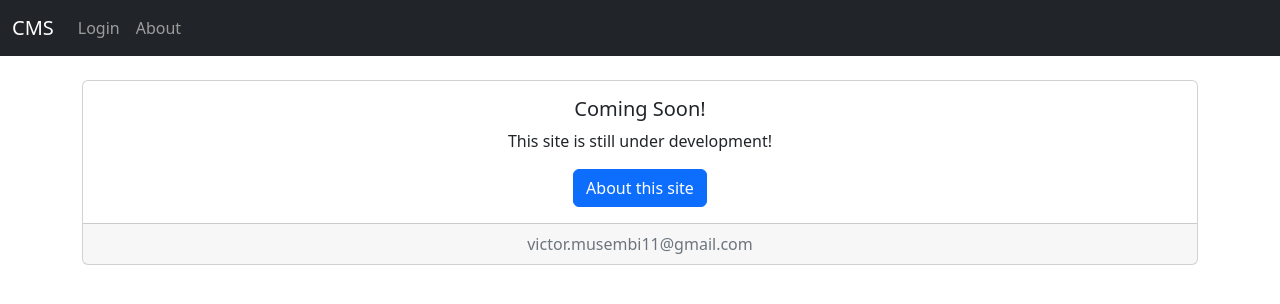
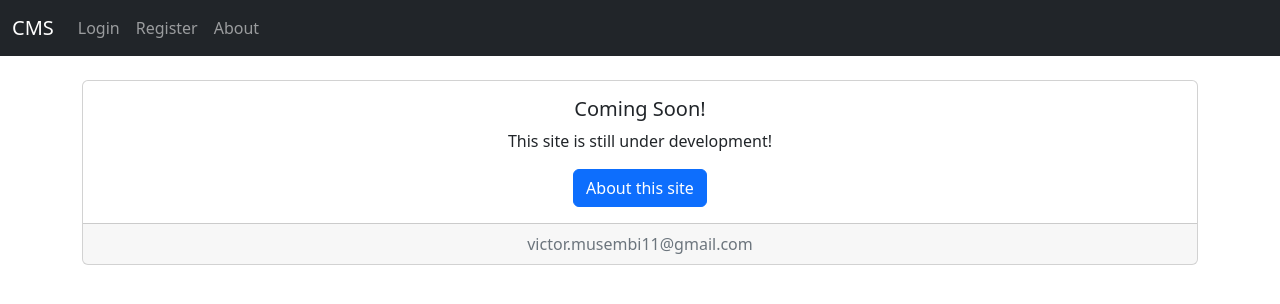
Before and after one commit to victormusembi11/claim-management-system, a Django app: page / in a window 1280 px wide. Shown: the top 304 px of the page. Run offline with Django 4.2, Linux system fonts and the light colour scheme.

Commit message:
feat: navbar link to user registration page

```diff
--- a/templates/base.html
+++ b/templates/base.html
@@ -27,6 +27,9 @@
               <li class="nav-item">
                 <a class="nav-link" href="{% url 'accounts:login' %}">Login</a>
               </li>
+              <li class="nav-item">
+                <a class="nav-link" href="{% url 'accounts:register' %}">Register</a>
+              </li>
               {% endif %}
               <li class="nav-item">
                 <a class="nav-link" href="{% url 'core:about' %}">About</a>
```
